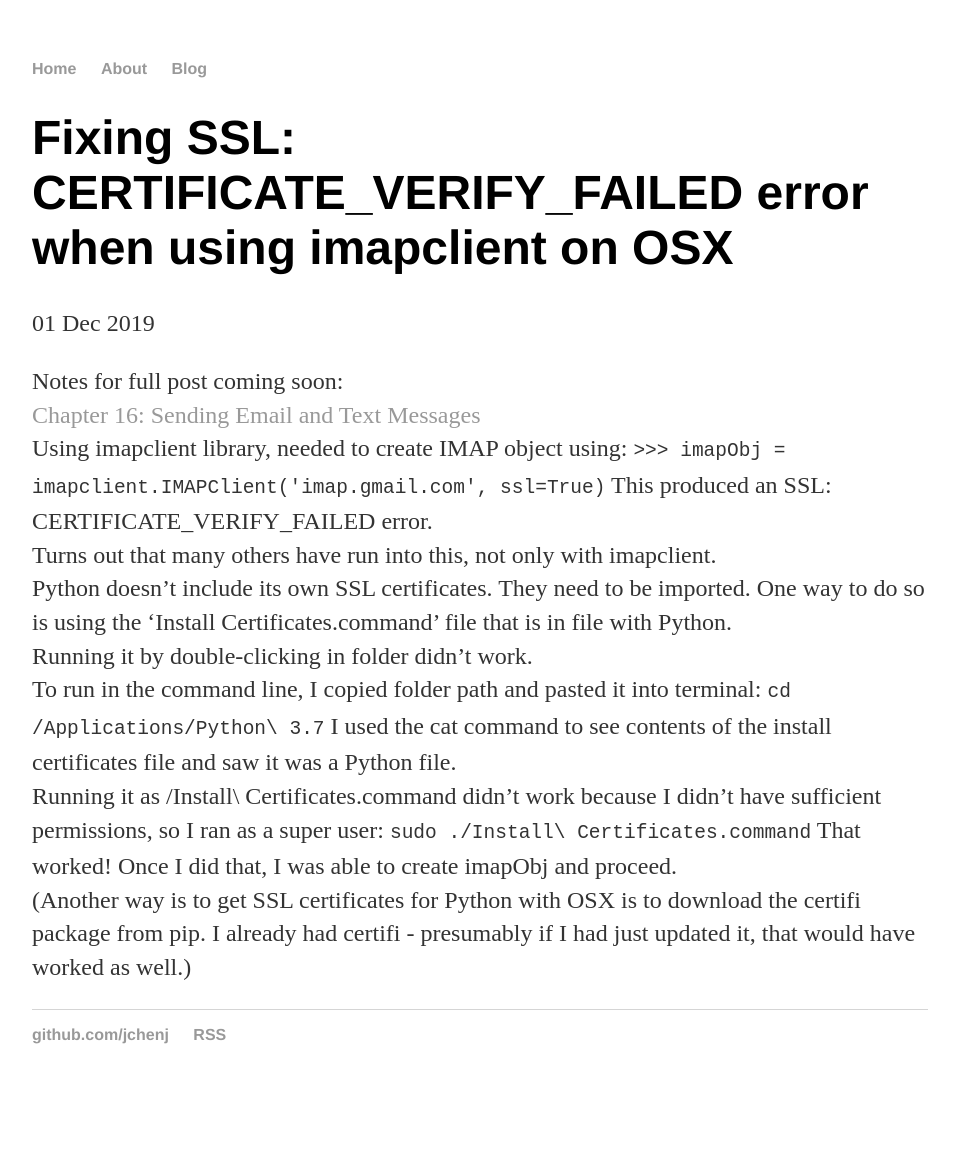
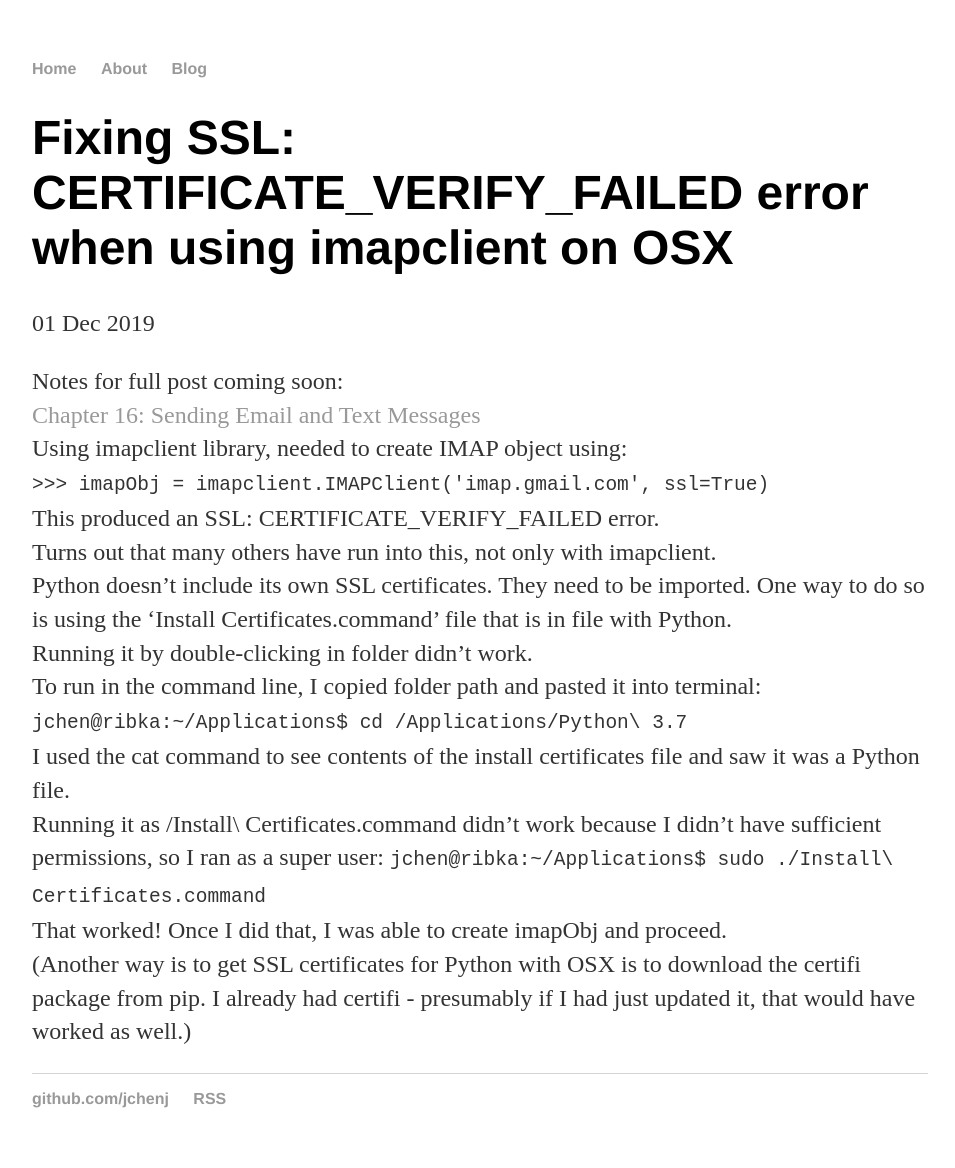
Before and after one commit to jchenj/jchenj.github.io, a Jekyll site: the page built from _posts/2019-12-01-SSL-certificate-verify-failed-python-osx.md, in a window 1280 px wide. Shown: the whole page, without its empty margins (160-1115 px from the left). Built offline with Jekyll 4.4.1, drawn with Linux system fonts in a browser that asks for light colours; before the commit the page ends 1104 px from its top, so only the background shows below that.

Commit message:
Update 2019-12-01-SSL-certificate-verify-failed-python-osx.md

```diff
--- a/_posts/2019-12-01-SSL-certificate-verify-failed-python-osx.md
+++ b/_posts/2019-12-01-SSL-certificate-verify-failed-python-osx.md
@@ -6,16 +6,16 @@ date: 2019-12-01
 
 Notes for full post coming soon: <br>
 [Chapter 16: Sending Email and Text Messages](https://automatetheboringstuff.com/chapter16/)<br>
-Using imapclient library, needed to create IMAP object using:
-`>>> imapObj = imapclient.IMAPClient('imap.gmail.com', ssl=True)`
+Using imapclient library, needed to create IMAP object using:<br>
+`>>> imapObj = imapclient.IMAPClient('imap.gmail.com', ssl=True)`<br>
 This produced an SSL: CERTIFICATE_VERIFY_FAILED error.<br>
 Turns out that many others have run into this, not only with imapclient. <br>
 Python doesn't include its own SSL certificates. They need to be imported. One way to do so is using the 'Install Certificates.command' file that is in file with Python.<br>
 Running it by double-clicking in folder didn't work. <br>
 To run in the command line, I copied folder path and pasted it into terminal:
-`cd /Applications/Python\ 3.7`
+`jchen@ribka:~/Applications$ cd /Applications/Python\ 3.7`<br>
 I used the cat command to see contents of the install certificates file and saw it was a Python file.<br>
 Running it as /Install\ Certificates.command didn't work because I didn't have sufficient permissions, so I ran as a super user:
-`sudo ./Install\ Certificates.command`
+`jchen@ribka:~/Applications$ sudo ./Install\ Certificates.command`<br>
 That worked! Once I did that, I was able to create imapObj and proceed. <br>
 (Another way is to get SSL certificates for Python with OSX is to download the certifi package from pip. I already had certifi - presumably if I had just updated it, that would have worked as well.)
```
